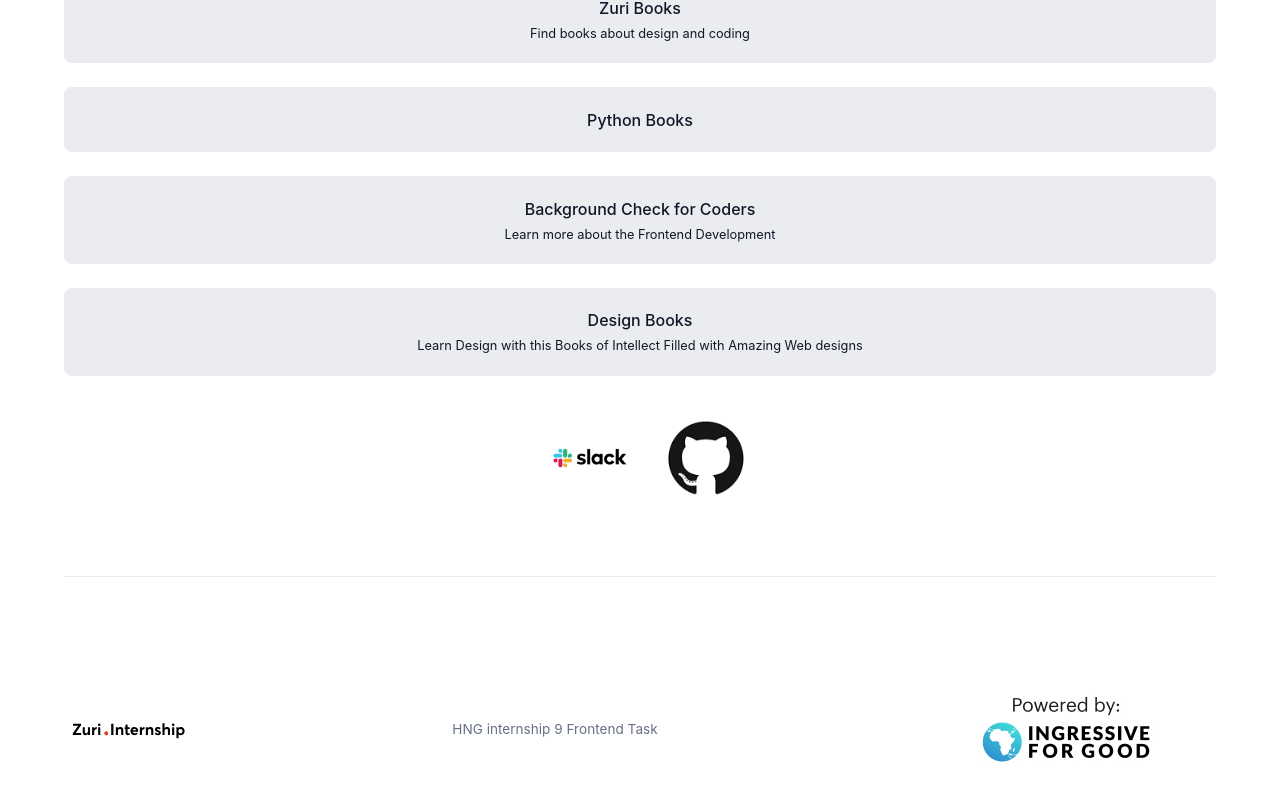
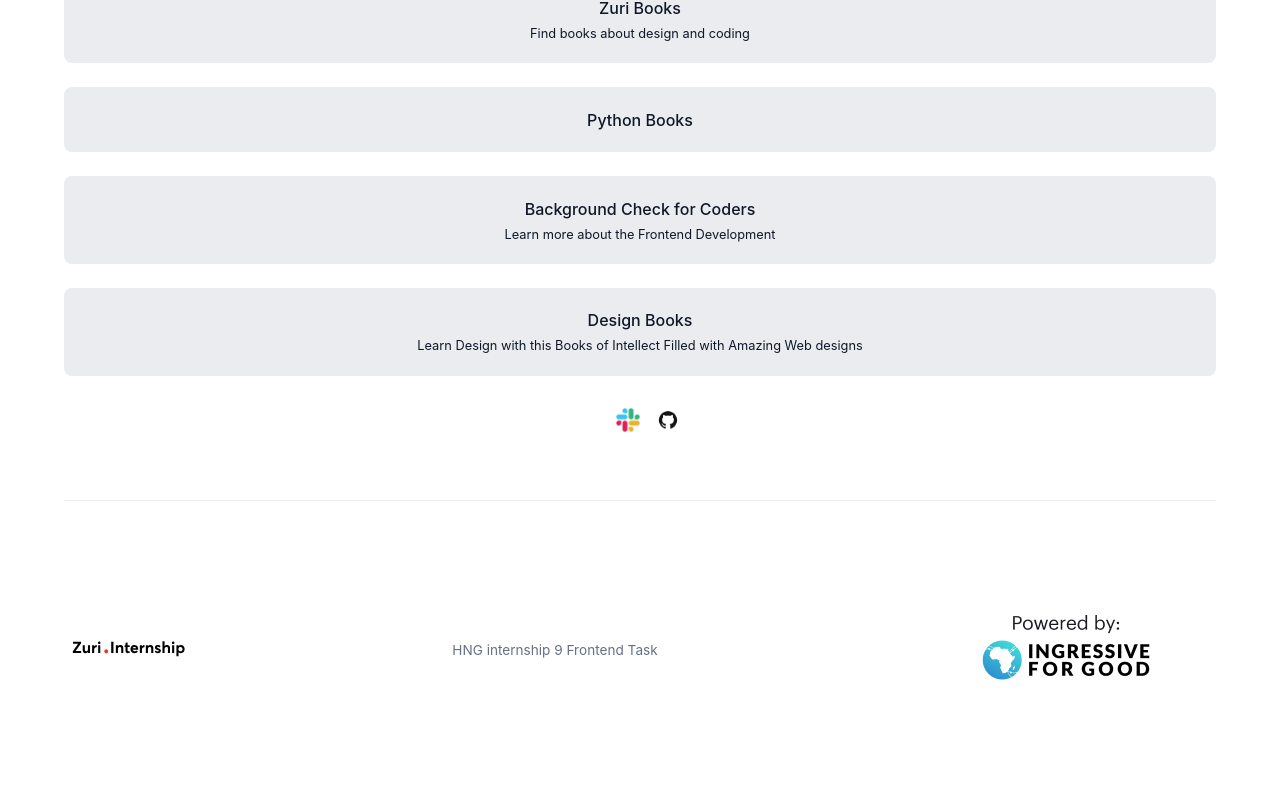
Before and after one commit to Ezeh-Vikki1635/Linktree, a React (Create React App) app: page / in a window 1280 px wide. Shown: the part 411-1211 px from the top of the page. Built offline with nearby package versions, Linux system fonts and the light colour scheme.

Commit message:
add logo images

```diff
--- a/src/files/Footer.css
+++ b/src/files/Footer.css
@@ -1,17 +1,15 @@
 #footer {
     margin: 4rem 0 2rem;
     display: flex;
-    justify-content: space-between;
-    align-items: center;
     padding-top: 0.7rem;
     border-top: 1px solid #eaecf0;
     flex-wrap: wrap;
+    justify-content: space-between;
+    align-items: center;
   }
 
-  #footer img {
-    object-fit: contain;
-    padding-top: 0.4rem;
-  }
+
+
 
   #footer p {
     color: #667085;
--- a/src/files/Links.css
+++ b/src/files/Links.css
@@ -29,7 +29,7 @@
     margin-top: 2rem;
   }
   .social-icons img {
-    width: 100px;
+    width: 24px;
   }
 
   .social-icons img:last-child {
--- a/src/files/Profile.js
+++ b/src/files/Profile.js
@@ -1,7 +1,5 @@
 
 import './Profile.css'
-
-
 import Vikki from "../images/Vikki.jpg";
 
 export default function Profile() {
--- a/src/index.css
+++ b/src/index.css
@@ -35,17 +35,3 @@ code {
     width: 90%;
 
 }
-
-.link-tree-footer, .link-tree-footer .link-tree-footer-content {
-  align-items: center;
-  display: flex;
-  flex-direction: row;
-  flex-wrap: nowrap;
-  gap: initial;
-  width: 100%;
-}
-.link-tree-footer {
-  justify-content: normal;
-  margin-top: 24px;
-  min-height: 160px;
-}
```
Also changed, not shown: src/images/slack.png.
